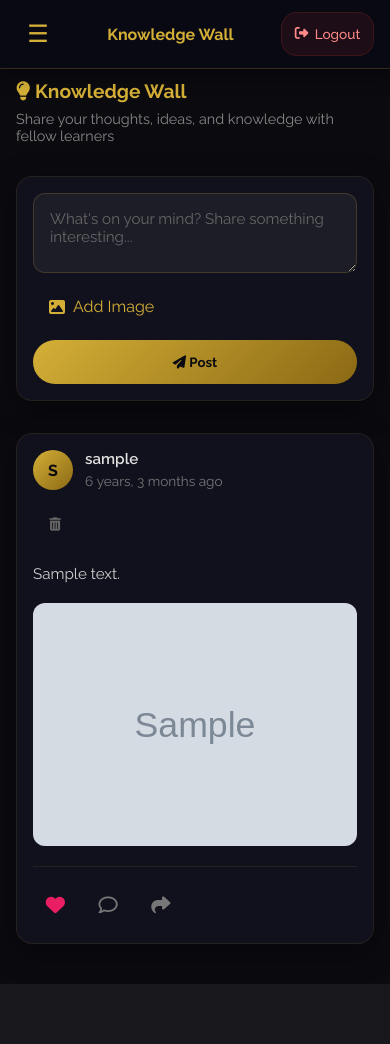
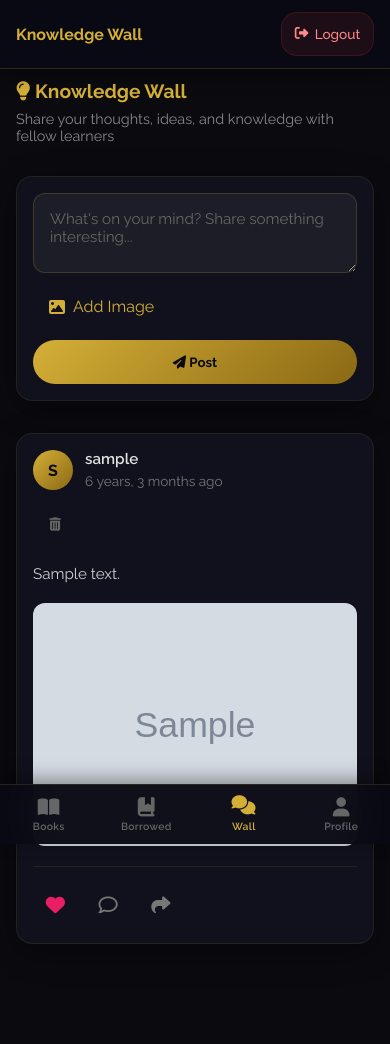
Before and after one commit to soumodipmanna/lms-project, a Django app: page /social-wall/ in a window 390 px wide. Before the commit the page ends 984 px from the top, so only its background shows below. Run offline with Django 5.2, Linux system fonts and the light colour scheme; a user stored in the database is signed in; tables that the repository leaves empty hold one stand-in row (values such as "Sample post"); grey boxes marked "Sample" are stand-in pictures.

Commit message:
Add bottom navigation bar for mobile student pages
Task: Let students quickly jump between pages using a bottom navigation bar on mobile

Changes:
- student_base.html: Added a fixed bottom <nav> with 4 items (Available Books,
  Borrowed Books, Knowledge Wall, Profile), each using Font Awesome icons + labels.
  Active page is highlighted via Django's request.resolver_match.url_name check,
  matching the same pattern already used in the sidebar.
- student_base.css: Added .bottom-nav and .bottom-nav-item styles (display:none by
  default, flex on ≤768px). Fixed position at bottom, gold accent on active item,
  subtle upward icon nudge for active state.
- student_base.css (responsive section): On mobile (≤768px) the sidebar is now
  display:none (fully hidden), the sidebar toggle button is hidden, and main-content
  gets padding-bottom:76px so content isn't obscured by the 60px bar.
- social_wall.html: Updated its inline mobile .main-content override to also include
  padding-bottom:76px, matching the base stylesheet rule.

No deviations from the task spec. The sidebar drawer remains intact for desktop.

Replit-Task-Id: cb57dc19-79ac-4397-b3be-04f9122e951e

```diff
--- a/lms_project/lms_app/static/css/student_base.css
+++ b/lms_project/lms_app/static/css/student_base.css
@@ -560,11 +560,67 @@ body {
     color: #d4af37;
 }
 
+/* ── Bottom Navigation Bar (mobile only) ── */
+.bottom-nav {
+    display: none;
+}
+
+@media (max-width: 768px) {
+    .bottom-nav {
+        display: flex;
+        position: fixed;
+        bottom: 0; left: 0; right: 0;
+        height: 60px;
+        background: rgba(10, 10, 20, 0.97);
+        backdrop-filter: blur(20px);
+        -webkit-backdrop-filter: blur(20px);
+        border-top: 1px solid rgba(212, 175, 55, 0.15);
+        box-shadow: 0 -4px 20px rgba(0, 0, 0, 0.4);
+        z-index: 200;
+        justify-content: space-around;
+        align-items: center;
+    }
+
+    .bottom-nav-item {
+        display: flex;
+        flex-direction: column;
+        align-items: center;
+        justify-content: center;
+        gap: 0.2rem;
+        flex: 1;
+        text-decoration: none;
+        color: #666;
+        font-size: 0.65rem;
+        font-weight: 600;
+        letter-spacing: 0.3px;
+        padding: 0.4rem 0;
+        transition: color 0.2s ease;
+        min-height: 44px;
+        -webkit-tap-highlight-color: transparent;
+    }
+
+    .bottom-nav-item i {
+        font-size: 1.2rem;
+        transition: transform 0.2s ease, color 0.2s ease;
+    }
+
+    .bottom-nav-item:hover { color: #d4af37; }
+
+    .bottom-nav-item.active {
+        color: #d4af37;
+    }
+
+    .bottom-nav-item.active i {
+        transform: translateY(-2px);
+    }
+}
+
 /* ── Responsive ── */
 @media (max-width: 768px) {
     .navbar { padding: 0.75rem 1rem; }
     .navbar h1 { font-size: 1.1rem; }
     .user-name { display: none; }
+    .sidebar-toggle { display: none; }
 
     .logout-btn {
         padding: 0.5rem 0.8rem;
@@ -572,15 +628,10 @@ body {
     }
 
     .sidebar {
-        position: fixed; left: -260px; top: 0;
-        height: 100vh; z-index: 99;
-        transition: left 0.3s cubic-bezier(0.4, 0, 0.2, 1);
-        padding-top: 64px;
+        display: none;
     }
 
-    .sidebar.mobile-open { left: 0; }
-
-    .main-content { margin-left: 0; padding: 1rem; }
+    .main-content { margin-left: 0; padding: 1rem; padding-bottom: 76px; }
 
     .page-header h2 { font-size: 1.4rem; }
     .page-header p { font-size: 0.9rem; }
--- a/lms_project/lms_app/templates/social_wall.html
+++ b/lms_project/lms_app/templates/social_wall.html
@@ -206,7 +206,7 @@
     @media (max-width: 768px) {
         .navbar h1 i { display: none; }
 
-        .main-content { padding: 1rem; padding-left: 1rem; margin: 0; max-width: 100%; }
+        .main-content { padding: 1rem; padding-left: 1rem; padding-bottom: 76px; margin: 0; max-width: 100%; }
         .create-post-card { padding: 1rem; }
         .create-post-form textarea { min-height: 80px; font-size: 0.95rem; }
         .post-actions-row { flex-direction: column; gap: 1rem; align-items: stretch; }
--- a/lms_project/lms_app/templates/student_base.html
+++ b/lms_project/lms_app/templates/student_base.html
@@ -32,6 +32,25 @@
     </nav>
 
     <div class="sidebar-backdrop" id="sidebarBackdrop"></div>
+
+    <nav class="bottom-nav" aria-label="Mobile navigation">
+        <a href="{% url 'dashboard' %}" class="bottom-nav-item {% if request.resolver_match.url_name == 'dashboard' %}active{% endif %}">
+            <i class="fas fa-book-open"></i>
+            <span>Books</span>
+        </a>
+        <a href="{% url 'my_borrowed_books' %}" class="bottom-nav-item {% if request.resolver_match.url_name == 'my_borrowed_books' %}active{% endif %}">
+            <i class="fas fa-book-bookmark"></i>
+            <span>Borrowed</span>
+        </a>
+        <a href="{% url 'social_wall' %}" class="bottom-nav-item {% if request.resolver_match.url_name == 'social_wall' %}active{% endif %}">
+            <i class="fas fa-comments"></i>
+            <span>Wall</span>
+        </a>
+        <a href="{% url 'manage_profile' %}" class="bottom-nav-item {% if request.resolver_match.url_name == 'manage_profile' %}active{% endif %}">
+            <i class="fas fa-user"></i>
+            <span>Profile</span>
+        </a>
+    </nav>
 
     <div class="container">
         <aside class="sidebar">
```
